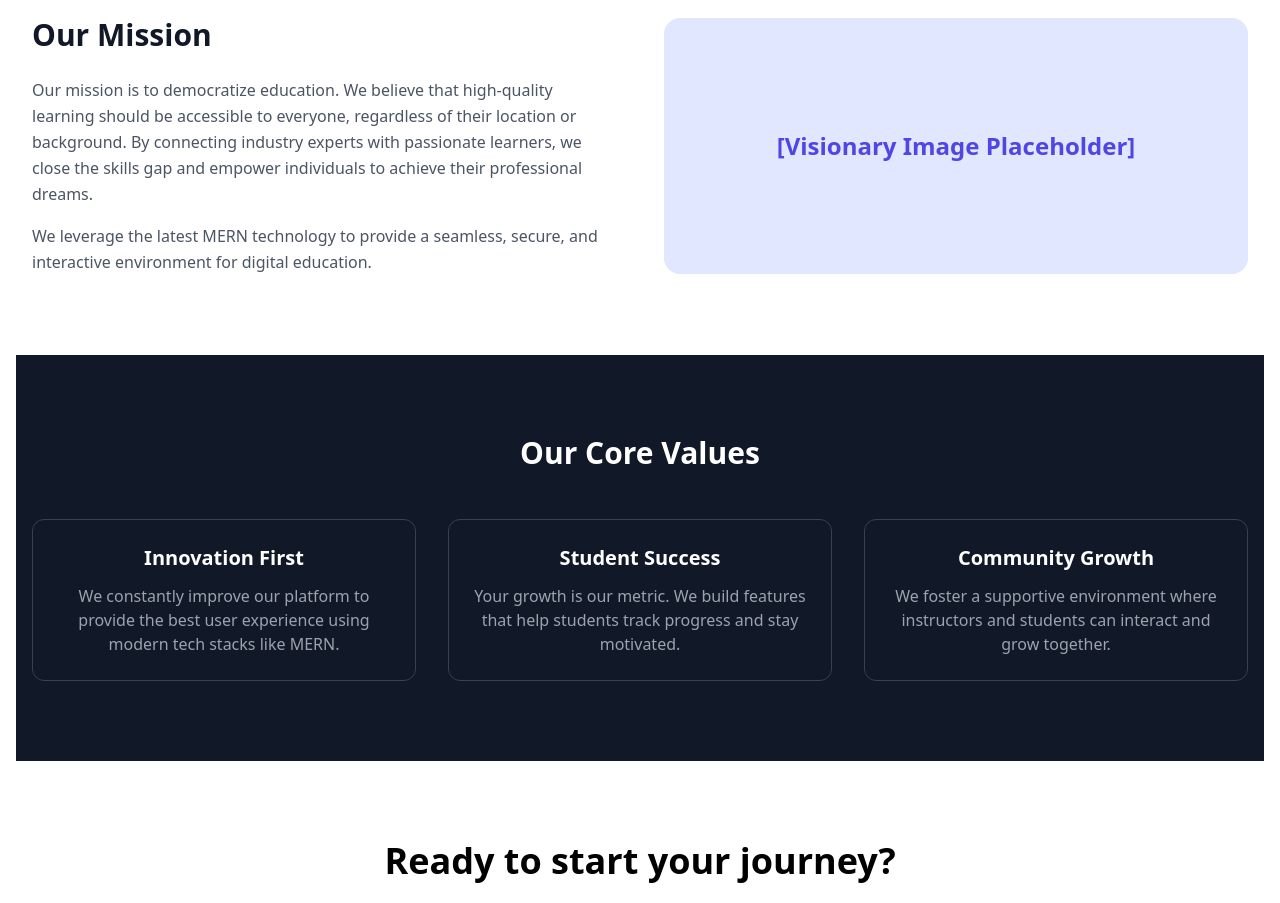
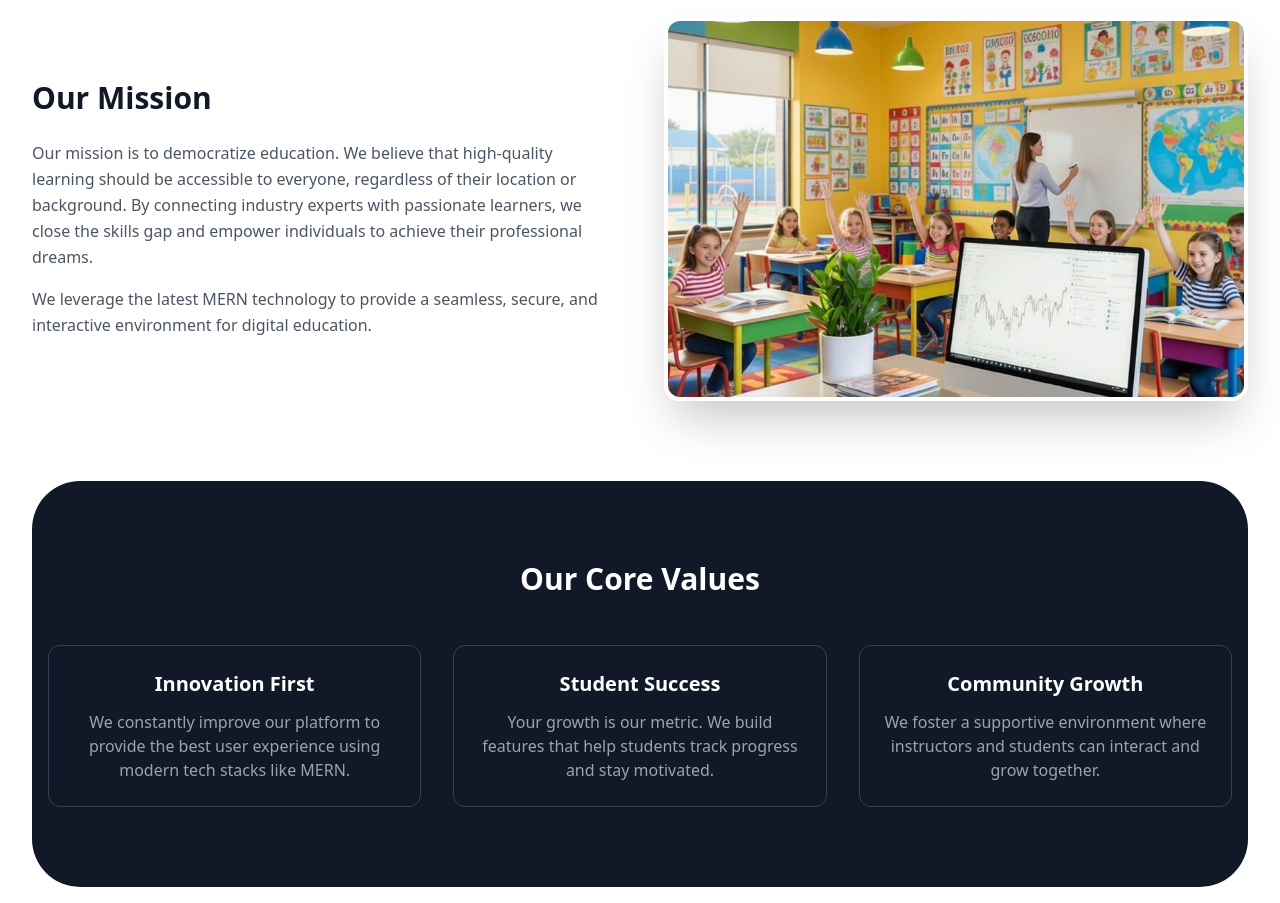
Before and after one commit to AshishKr-04/EdTech-Platform, a React (Vite) app in the folder client-vite/: page /about in a window 1280 px wide. Shown: the part 640-1543 px from the top of the page. Built offline with nearby package versions, Linux system fonts and the light colour scheme.

Commit message:
Updated About us section and some minor changes in ui

```diff
--- a/client-vite/src/pages/AboutPage.jsx
+++ b/client-vite/src/pages/AboutPage.jsx
@@ -30,7 +30,7 @@ const AboutPage = () => {
         </div>
       </section>
 
-      {/* --- Mission & Vision --- */}
+      {/* --- Mission & Vision Section --- */}
       <section className="py-20 container mx-auto px-4">
         <div className="grid md:grid-cols-2 gap-12 items-center">
           <div>
@@ -42,14 +42,22 @@ const AboutPage = () => {
               We leverage the latest MERN technology to provide a seamless, secure, and interactive environment for digital education.
             </p>
           </div>
-          <div className="bg-indigo-100 h-64 rounded-2xl flex items-center justify-center">
-             <span className="text-indigo-600 font-bold text-2xl">[Visionary Image Placeholder]</span>
+
+          {/* --- 👇 UPDATED IMAGE CONTAINER WITH CORRECT PATH --- */}
+          <div className="h-96 rounded-2xl overflow-hidden shadow-2xl border-4 border-white relative group">
+              <img
+                src="/images/about-vision.jpg"
+                alt="Visionary Classroom"
+                className="w-full h-full object-cover transition-transform duration-500 group-hover:scale-105"
+              />
+              {/* Subtle indigo overlay on hover */}
+              <div className="absolute inset-0 bg-indigo-900 opacity-0 group-hover:opacity-10 transition-opacity duration-500"></div>
           </div>
         </div>
       </section>
 
       {/* --- Core Values Section --- */}
-      <section className="bg-gray-900 text-white py-20 px-4">
+      <section className="bg-gray-900 text-white py-20 px-4 rounded-[3rem] mx-4 mb-10">
         <div className="container mx-auto text-center">
           <h2 className="text-3xl font-bold mb-12">Our Core Values</h2>
           <div className="grid md:grid-cols-3 gap-8">
@@ -69,12 +77,12 @@ const AboutPage = () => {
         </div>
       </section>
 
-      {/* --- Call to Action --- */}
+      {/* --- Call to Action Section --- */}
       <section className="py-20 text-center container mx-auto px-4">
-        <h2 className="text-4xl font-bold mb-6">Ready to start your journey?</h2>
+        <h2 className="text-4xl font-bold mb-6 text-gray-900">Ready to start your journey?</h2>
         <div className="flex justify-center space-x-4">
-          <button className="bg-indigo-600 text-white px-8 py-3 rounded-lg font-bold hover:bg-indigo-700">Explore Courses</button>
-          <button className="border-2 border-indigo-600 text-indigo-600 px-8 py-3 rounded-lg font-bold hover:bg-indigo-50">Join as Instructor</button>
+          <button className="bg-indigo-600 text-white px-8 py-3 rounded-lg font-bold hover:bg-indigo-700 transition shadow-lg">Explore Courses</button>
+          <button className="border-2 border-indigo-600 text-indigo-600 px-8 py-3 rounded-lg font-bold hover:bg-indigo-50 transition">Join as Instructor</button>
         </div>
       </section>
     </div>
```
Also changed, not shown: client-vite/public/images/about-vision.jpg (added).
